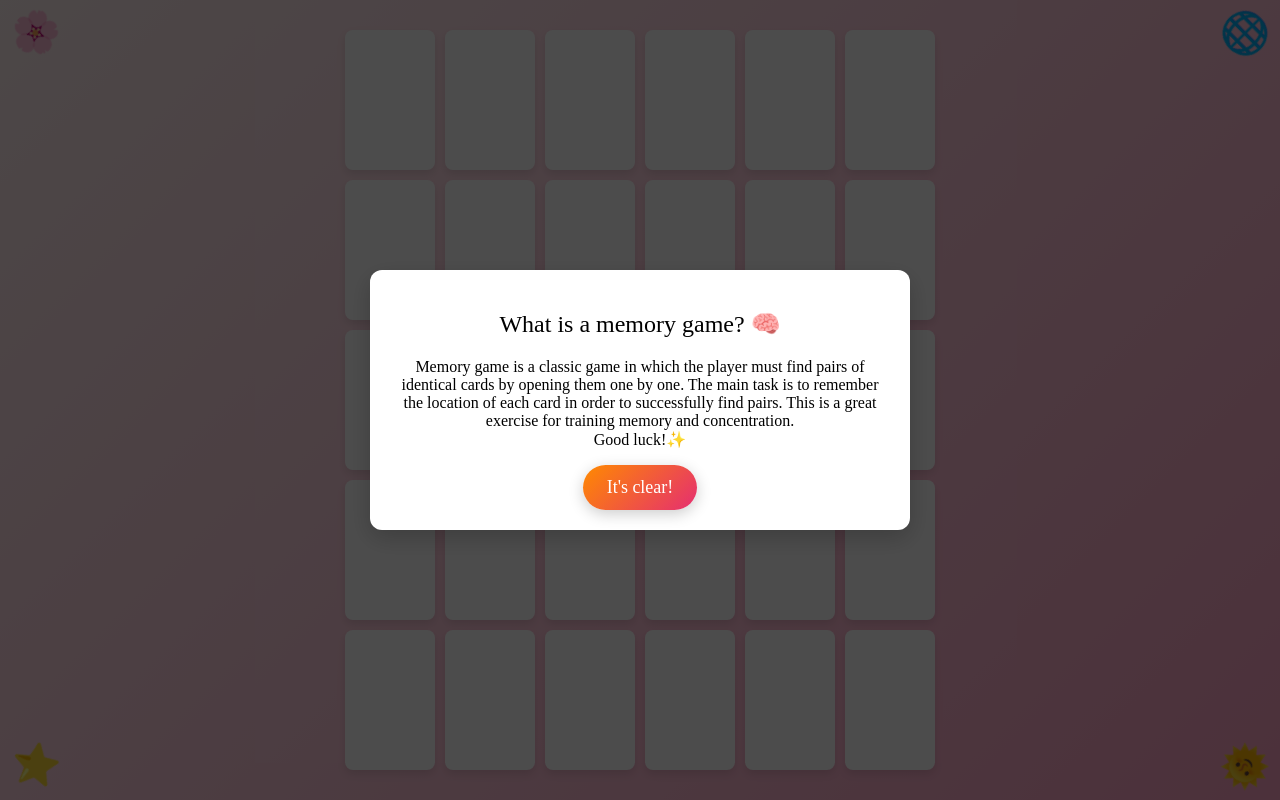
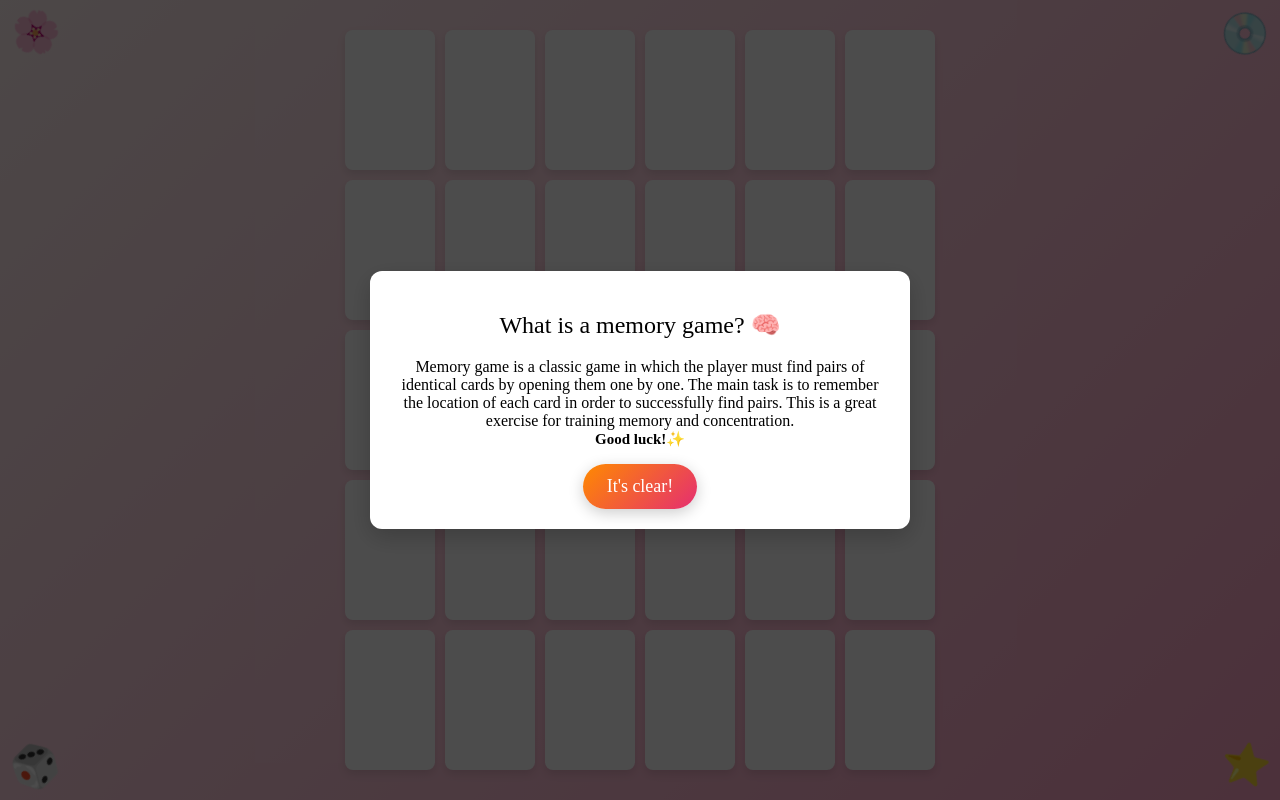
Before and after one commit to busyaaa1/gniloy_xlebushek_maliki, a plain HTML site: page index.html in a window 1280 px wide. Drawn offline with Linux system fonts and the light colour scheme; a web font is replaced by a local one.

Commit message:
Update index.html

```diff
--- a/index.html
+++ b/index.html
@@ -14,9 +14,9 @@
     <script src="script.js"></script>
 
     <div class="sticker top-left">🌸</div>
-    <div class="sticker top-right">🌐</div>
-    <div class="sticker bottom-left">⭐</div>
-    <div class="sticker bottom-right">🌞</div>
+    <div class="sticker top-right">💿</div>
+    <div class="sticker bottom-left">🎲</div>
+    <div class="sticker bottom-right">⭐</div>
 
     <!-- музыка -->
     <audio id="bg-music" src="music.mp3" loop autoplay></audio>
@@ -25,7 +25,7 @@
     <div class="popup-instruction">
       <div class="popup-content">
         <h2>What is a memory game? 🧠</h2>
-        <p>Memory game is a classic game in which the player must find pairs of identical cards by opening them one by one. The main task is to remember the location of each card in order to successfully find pairs. This is a great exercise for training memory and concentration. <br><b>Good luck!✨</b></p>
+        <p>Memory game is a classic game in which the player must find pairs of identical cards by opening them one by one. The main task is to remember the location of each card in order to successfully find pairs. This is a great exercise for training memory and concentration. <br><strong>Good luck!✨</strong></p>
         <button id="start-game" class="nice-button"><b>It's clear!</b></button>
       </div>
     </div>
```
